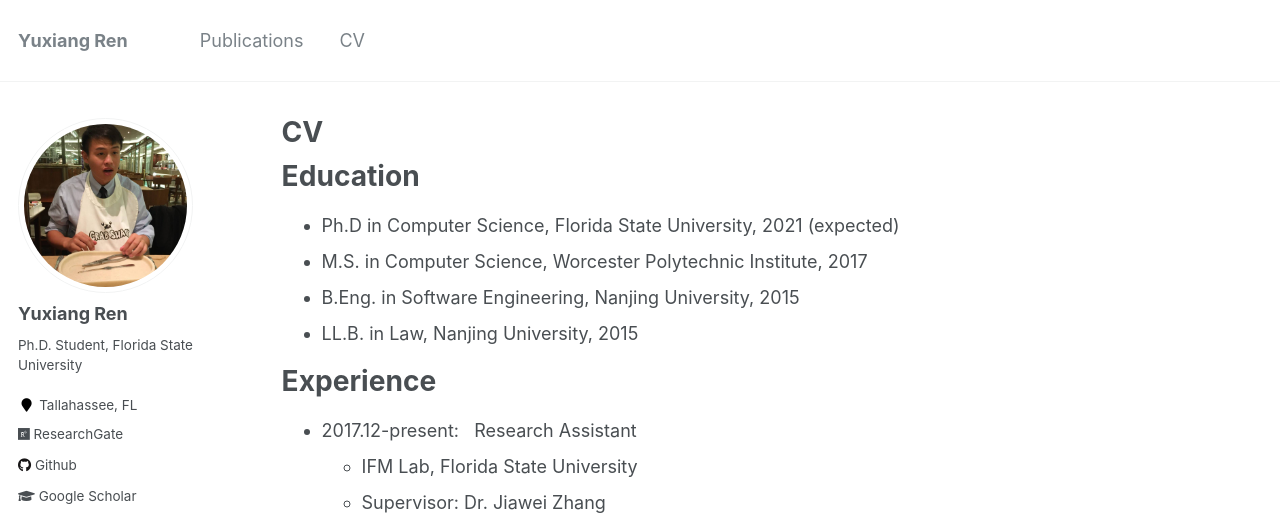
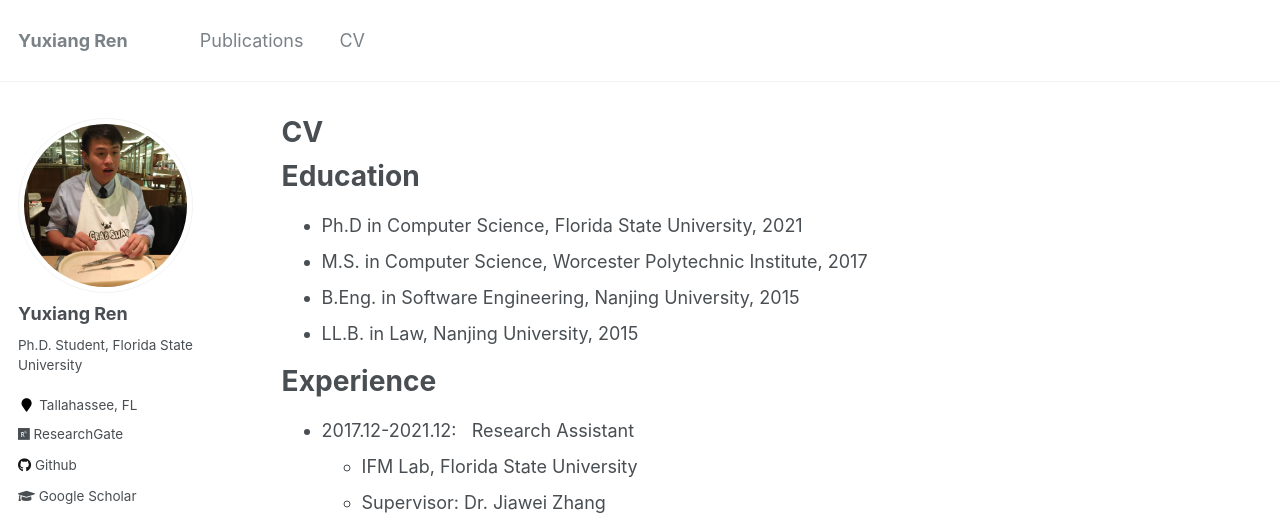
Before and after one commit to YuxiangRen/YuxiangRen.github.io, a Jekyll site: the page built from _pages/cv.md, in a window 1280 px wide and 900 px high. Shown: the top 529 px of the window. Built offline with Jekyll 4.4.1, drawn with Linux system fonts in a browser that asks for light colours.

Commit message:
2021-10-16

```diff
--- a/_pages/cv.md
+++ b/_pages/cv.md
@@ -11,7 +11,7 @@ redirect_from:
 
 Education
 ======
-* Ph.D in Computer Science, Florida State University, 2021 (expected)
+* Ph.D in Computer Science, Florida State University, 2021
 * M.S. in Computer Science, Worcester Polytechnic Institute, 2017
 * B.Eng. in Software Engineering, Nanjing University, 2015
 * LL.B. in Law, Nanjing University, 2015
@@ -19,7 +19,7 @@ Education
 
 Experience
 ======
-* 2017.12-present: &nbsp;&nbsp;Research Assistant
+* 2017.12-2021.12: &nbsp;&nbsp;Research Assistant
   * IFM Lab, Florida State University
   * Supervisor: Dr. Jiawei Zhang
 
```
Also changed, not shown: _pages/about.md (+2 -1 lines).
